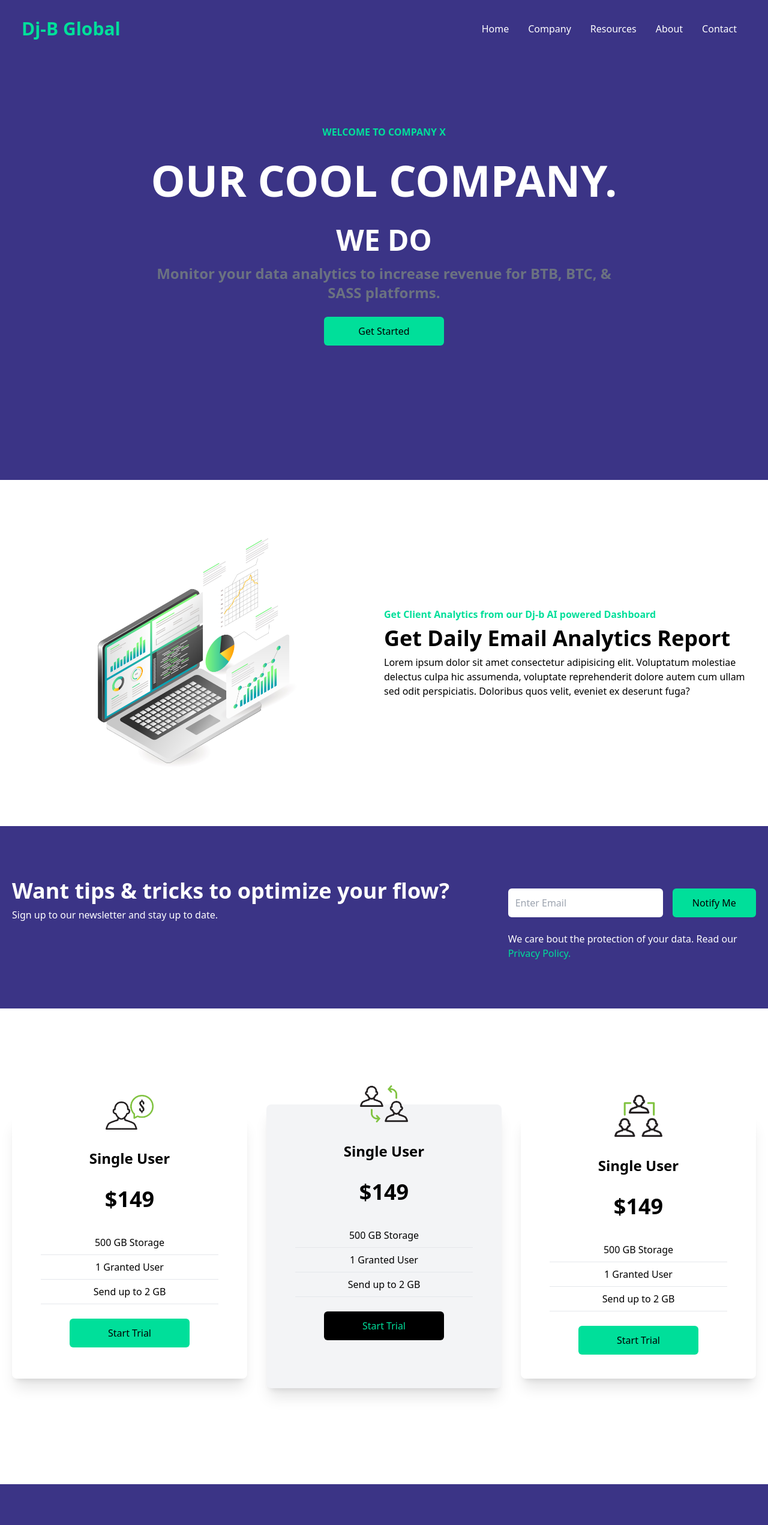
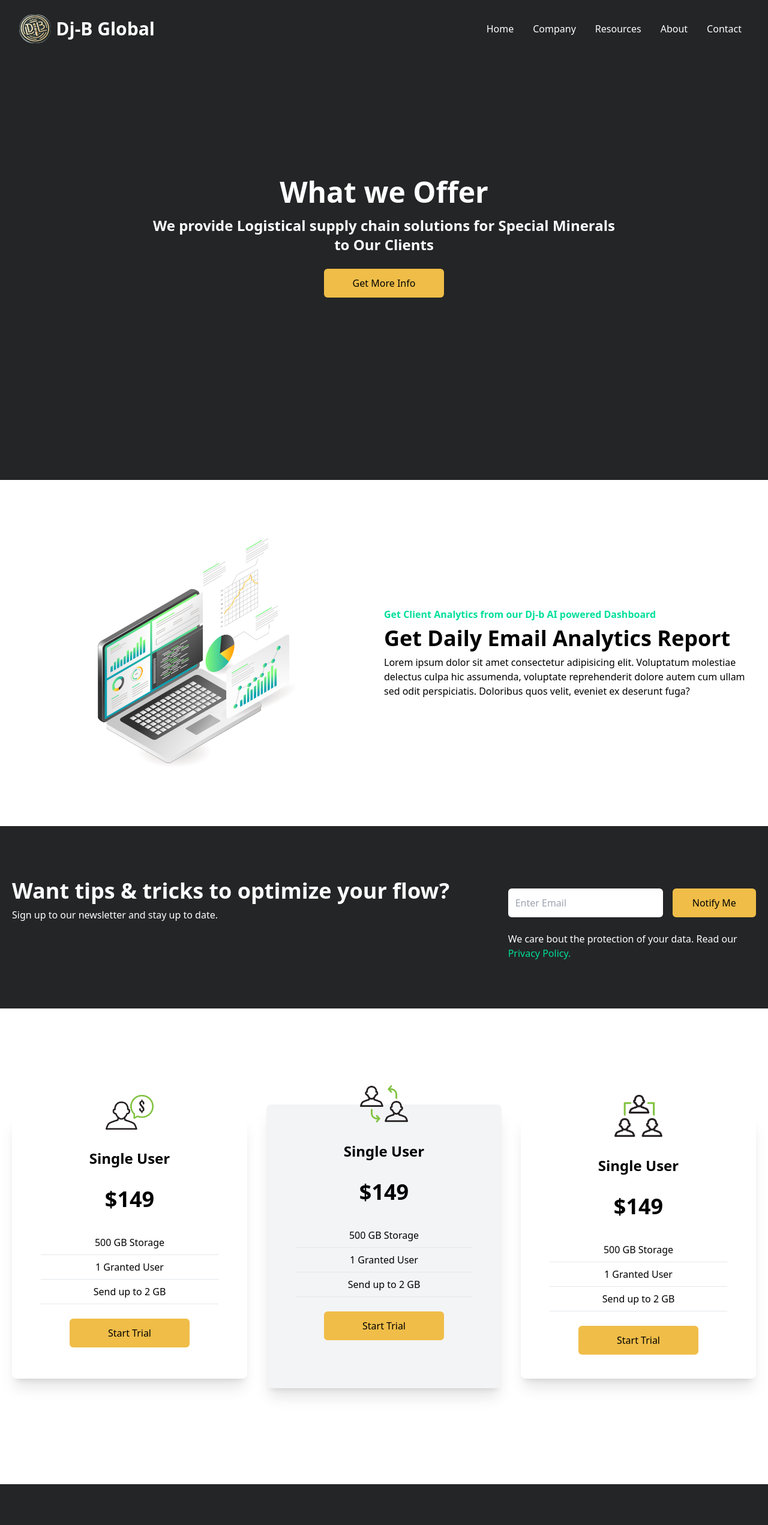
Before and after one commit to wawerutimothy/dj-b, a React (Create React App) app: page / in a window 1280 px wide. Shown: the top 2542 px of the page at 60% size. Built offline with nearby package versions, Linux system fonts and the light colour scheme.

Commit message:
changed button-bg logo

```diff
--- a/src/components/Cards.jsx
+++ b/src/components/Cards.jsx
@@ -16,7 +16,7 @@ const Cards = () => {
                   <p className='py-2 border-b mx-8'>1 Granted User</p>
                   <p className='py-2 border-b mx-8'>Send up to 2 GB</p>
               </div>
-              <button className='bg-[#00df9a] w-[200px] rounded-md font-medium my-6 mx-auto px-6 py-3'>Start Trial</button>
+              <button className='bg-[#EFBD48] w-[200px] rounded-md font-medium my-6 mx-auto px-6 py-3'>Start Trial</button>
           </div>
           <div className='w-full shadow-xl bg-gray-100 flex flex-col p-4 md:my-0 my-8 rounded-lg hover:scale-105 duration-300'>
               <img className='w-20 mx-auto mt-[-3rem] bg-transparent' src={Double} alt="/" />
@@ -27,7 +27,7 @@ const Cards = () => {
                   <p className='py-2 border-b mx-8'>1 Granted User</p>
                   <p className='py-2 border-b mx-8'>Send up to 2 GB</p>
               </div>
-              <button className='bg-black text-[#00df9a] w-[200px] rounded-md font-medium my-6 mx-auto px-6 py-3'>Start Trial</button>
+              <button className='bg-[#EFBD48] text-black w-[200px] rounded-md font-medium my-6 mx-auto px-6 py-3'>Start Trial</button>
           </div>
           <div className='w-full shadow-xl flex flex-col p-4 my-4 rounded-lg hover:scale-105 duration-300'>
               <img className='w-20 mx-auto mt-[-3rem] bg-white' src={Triple} alt="/" />
@@ -38,7 +38,7 @@ const Cards = () => {
                   <p className='py-2 border-b mx-8'>1 Granted User</p>
                   <p className='py-2 border-b mx-8'>Send up to 2 GB</p>
               </div>
-              <button className='bg-[#00df9a] w-[200px] rounded-md font-medium my-6 mx-auto px-6 py-3'>Start Trial</button>
+              <button className='bg-[#EFBD48] w-[200px] rounded-md font-medium my-6 mx-auto px-6 py-3'>Start Trial</button>
           </div>
       </div>
     </div>
--- a/src/components/Hero.jsx
+++ b/src/components/Hero.jsx
@@ -6,28 +6,19 @@ const Hero = () => {
   return (
     <div className='text-white'>
       <div className='max-w-[800px] mt-[-96px] w-full h-screen mx-auto text-center flex flex-col justify-center'>
-        <p className='text-[#00df9a] font-bold p-2'>
-          WELCOME TO COMPANY X
-        </p>
-        <h1 className='md:text-7xl sm:text-6xl text-4xl font-bold md:py-6'>
-          OUR COOL COMPANY.
-        </h1>
+
+        {/*<h1 className='md:text-7xl sm:text-6xl text-4xl font-bold md:py-6'> OUR COOL COMPANY. </h1> */}
+
         <div className='flex justify-center items-center'>
           <p className='md:text-5xl sm:text-4xl text-xl font-bold py-4'>
-            WE DO
+           What we Offer
           </p>
-          {/*
-          <Typed
-          className='md:text-5xl sm:text-4xl text-xl font-bold md:pl-4 pl-2'
-            strings={['XYZ', 'ABC', 'EFG']}
-            typeSpeed={120}
-            backSpeed={140}
-            loop
-  /> */}
         </div>
-        <p className='md:text-2xl text-xl font-bold text-gray-500'>Monitor your data analytics to increase revenue for BTB, BTC, & SASS platforms.</p>
-        <button className='bg-[#00df9a] w-[200px] rounded-md font-medium my-6 mx-auto py-3 text-black'>Get Started</button>
+        <p className='md:text-2xl text-xl font-bold text-white'> We provide Logistical supply chain solutions for Special Minerals to Our Clients </p>
+        <button className='bg-[#EFBD48] w-[200px] rounded-md font-medium my-6 mx-auto py-3 text-black'>Get More Info</button>
+
       </div>
+
     </div>
   );
 };
--- a/src/components/Navbar.jsx
+++ b/src/components/Navbar.jsx
@@ -1,6 +1,7 @@
 import React, { useState } from 'react';
 import { AiOutlineClose, AiOutlineMenu } from 'react-icons/ai';
 import { Link} from 'react-router-dom';
+import Logo from '../assets/logo1.jpg';
 
 
 
@@ -19,8 +20,9 @@ const Navbar = () => {
   return (
 
 
-      <div className='flex justify-between items-center h-24 max-w-[1240px] mx-auto px-4 text-white'>
-        <h1 className='w-full text-3xl font-bold text-[#00df9a]'>Dj-B Global</h1>
+      <div className='flex justify-between items-center h-24 max-w-[1240px] mx-auto px-2 text-white cursor-pointer'>
+        <img src={Logo} className='w-15 h-12 bg-[#EFBD48] bg-transparent  rounded-full mr-2 ml-1' />
+        <h1 className='w-full text-3xl font-bold text-white'>Dj-B Global</h1>
         <ul className='hidden md:flex'>
           <Link to="/"><li className='p-4 hover:scale-110 duration-300'>Home</li></Link>
           <Link><li className='p-4 hover:scale-110 duration-300'>Company</li></Link>
@@ -32,7 +34,7 @@ const Navbar = () => {
 
           {nav ? <AiOutlineClose size={20}/> : <AiOutlineMenu size={20} />}
         </div>
-        <ul className={nav ? 'fixed left-0 top-0 w-[60%] h-full border-r border-r-gray-900 bg-[#000300] ease-in-out duration-500' : 'ease-in-out duration-500 fixed left-[-100%]'}>
+        <ul className={nav ? 'fixed left-0 top-0 w-[60%] h-full border-r border-r-gray-900 bg-[#EFBD48] ease-in-out duration-500' : 'ease-in-out duration-500 fixed left-[-100%]'}>
 
           <h1 className='w-full text-3xl font-bold text-[#00df9a] m-4'>Dj-b Global</h1>
           <Link to="/"><li className='p-4 border-b border-gray-600'>Home</li></Link>
--- a/src/components/Newsletter.jsx
+++ b/src/components/Newsletter.jsx
@@ -17,7 +17,7 @@ const Newsletter = () => {
               type='email'
               placeholder='Enter Email'
             />
-            <button className='bg-[#00df9a] text-black rounded-md font-medium w-[200px] ml-4 my-6 px-6 py-3'>
+            <button className='bg-[#EFBD48] text-black rounded-md font-medium w-[200px] ml-4 my-6 px-6 py-3'>
               Notify Me
             </button>
           </div>
--- a/src/index.css
+++ b/src/index.css
@@ -3,5 +3,5 @@
 @tailwind utilities;
 
 body{
-    background-color: #3B3486;
+    background-color:#242526;
 }
```
Also changed, not shown: src/assets/logo1.jpg (added).
